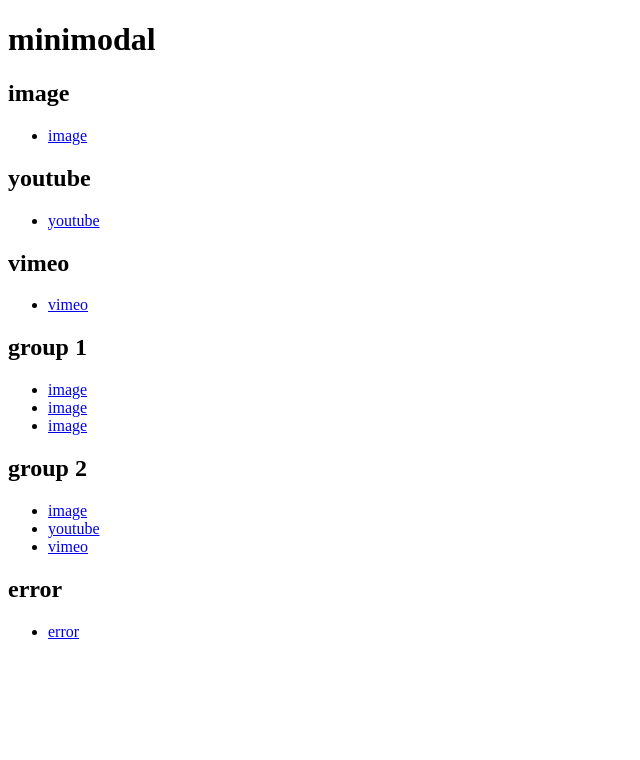
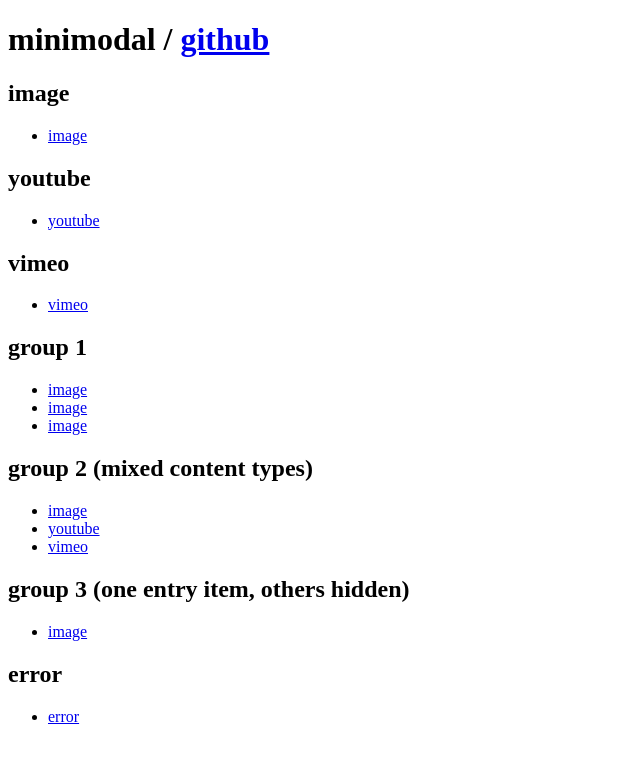
Before and after one commit to mdmoreau/minimodal, a website: page index.html in a window 1280 px wide. Shown: the whole page, without its empty margins (0-640 px from the left). Drawn offline with Linux system fonts and the light colour scheme.

Commit message:
demo updates

```diff
--- a/index.html
+++ b/index.html
@@ -52,10 +52,14 @@
       .minimodal__item--removed--previous {
         transform: translateX(100%) scale(0.5);
       }
+      /* hidden */
+      .hidden {
+        display: none;
+      }
     </style>
   </head>
   <body>
-    <h1>minimodal</h1>
+    <h1>minimodal / <a href="https://github.com/mdmoreau/minimodal">github</a></h1>
     <h2>image</h2>
     <ul>
       <li><a href="https://placehold.it/600" data-minimodal>image</a></li>
@@ -74,11 +78,17 @@
       <li><a href="https://placehold.it/600/aaa?text=1-2" data-minimodal="1">image</a></li>
       <li><a href="https://placehold.it/600/eee?text=1-3" data-minimodal="1">image</a></li>
     </ul>
-    <h2>group 2</h2>
+    <h2>group 2 (mixed content types)</h2>
     <ul>
       <li><a href="https://placehold.it/600?text=2-1" data-minimodal="2">image</a></li>
       <li><a href="https://www.youtube.com/watch?v=Cp-Ys_iFwnM" data-minimodal="2">youtube</a></li>
       <li><a href="https://vimeo.com/7809605" data-minimodal="2">vimeo</a></li>
+    </ul>
+    <h2>group 3 (one entry item, others hidden)</h2>
+    <ul>
+      <li><a href="https://placehold.it/600?text=3-1" data-minimodal="3">image</a></li>
+      <li class="hidden"><a href="https://placehold.it/600/aaa?text=3-2" data-minimodal="3">image</a></li>
+      <li class="hidden"><a href="https://placehold.it/600/eee?text=3-3" data-minimodal="3">image</a></li>
     </ul>
     <h2>error</h2>
     <ul>
```
